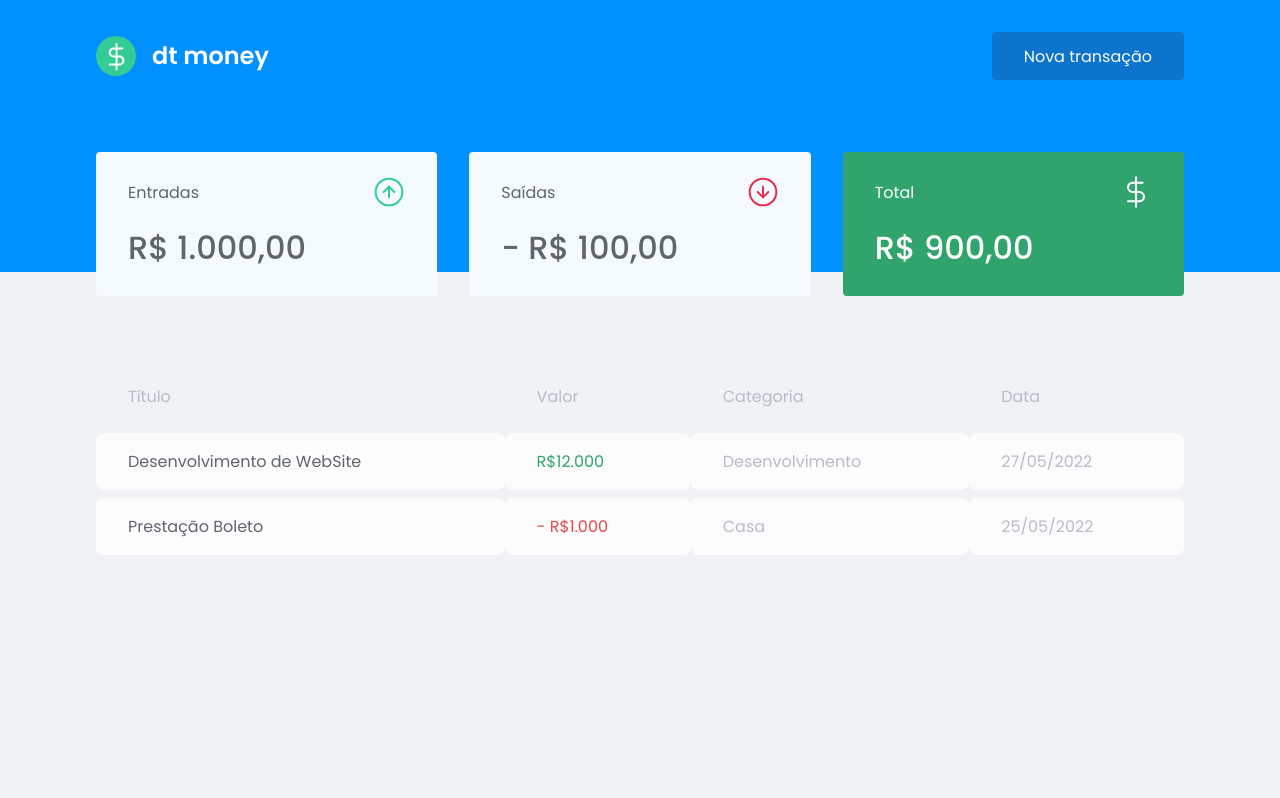
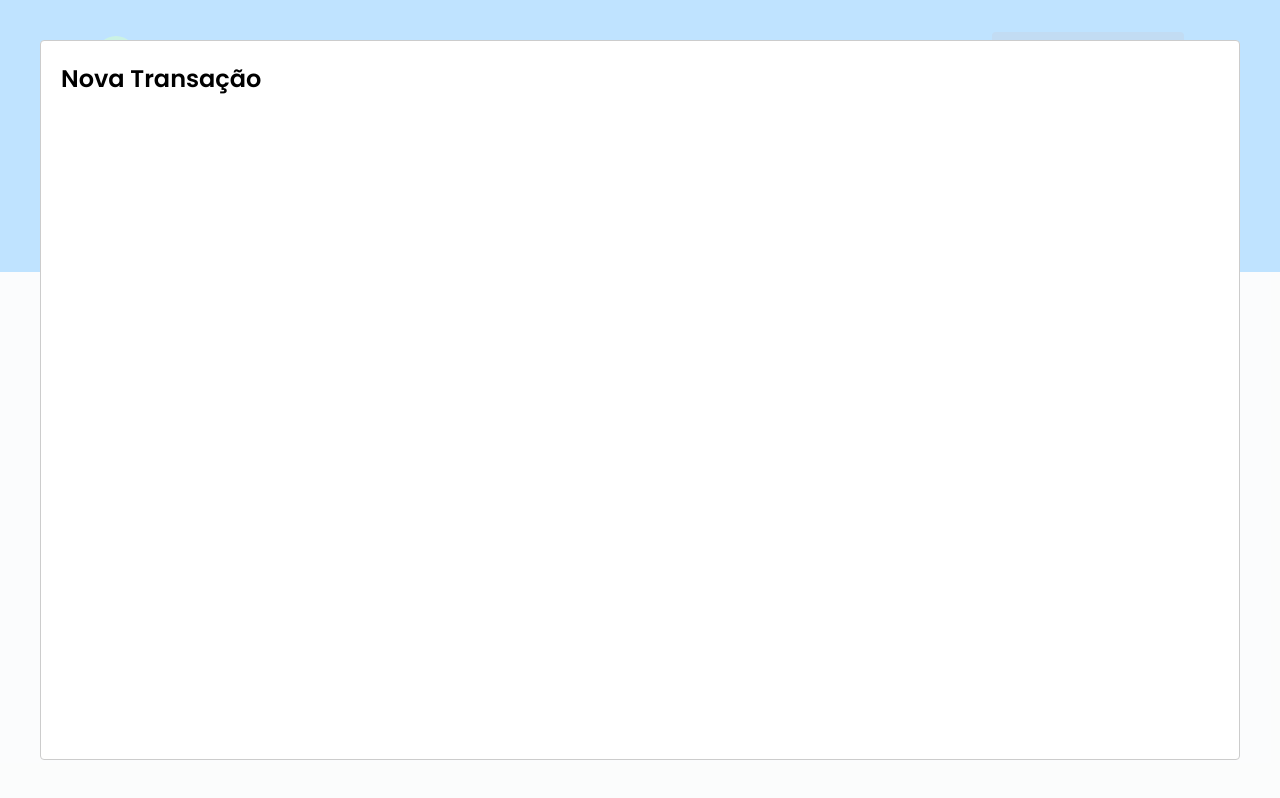
Before and after one commit to gabrieljuniorferrari88/dtmoney, a React (Vite) app: page / in a window 1280 px wide. Both pictures are taken after a click on the button "Nova transação". Built offline with nearby package versions, Linux system fonts and the light colour scheme; no server answers; what miragejs would draw is missing.

Commit message:
created modal

```diff
--- a/package.json
+++ b/package.json
@@ -9,15 +9,18 @@
   },
   "dependencies": {
     "@radix-ui/colors": "^0.1.8",
+    "@radix-ui/react-icons": "^1.1.1",
     "@stitches/react": "^1.2.8",
     "axios": "^0.27.2",
     "react": "^18.0.0",
     "react-dom": "^18.0.0",
+    "react-modal": "^3.15.1",
     "styled-components": "^5.3.5"
   },
   "devDependencies": {
     "@types/react": "^18.0.0",
     "@types/react-dom": "^18.0.0",
+    "@types/react-modal": "^3.13.1",
     "@vitejs/plugin-react": "^1.3.0",
     "miragejs": "^0.1.44",
     "typescript": "^4.6.3",
--- a/src/App.tsx
+++ b/src/App.tsx
@@ -1,13 +1,32 @@
+import { useState } from 'react';
+import Modal from 'react-modal';
 import { Dashboard } from './components/Dashboard';
 import { Header } from './components/Header';
+import { NewTransactionModal } from './components/NewTransactionModal';
 import { globalStyles } from './stitches.config';
 
 globalStyles();
+Modal.setAppElement('#root');
+
 export function App() {
+  const [isNewTransactionModalOpen, setIsNewTransactionModalOpen] =
+    useState(false);
+
+  function handlerOpenNewTransactionModal() {
+    setIsNewTransactionModalOpen(true);
+  }
+  function handlerCloseNewTransactionModal() {
+    setIsNewTransactionModalOpen(false);
+  }
   return (
     <>
-      <Header />
+      <Header onOpenNewTransactionModal={handlerOpenNewTransactionModal} />
       <Dashboard />
+
+      <NewTransactionModal
+        isOpen={isNewTransactionModalOpen}
+        onRequestClose={handlerCloseNewTransactionModal}
+      />
     </>
   );
 }
--- a/src/components/Header/index.tsx
+++ b/src/components/Header/index.tsx
@@ -1,14 +1,18 @@
-import { Container, Content } from './styles';
+import * as S from './styles';
 import logoImg from '../../assets/logo.svg';
-import { Dashboard } from '../Dashboard';
 
-export function Header() {
+interface HeaderProps {
+  onOpenNewTransactionModal: () => void;
+}
+export function Header({ onOpenNewTransactionModal }: HeaderProps) {
   return (
-    <Container>
-      <Content>
+    <S.Container>
+      <S.Content>
         <img src={logoImg} alt="Dt Money" />
-        <button type="button">Nova transação</button>
-      </Content>
-    </Container>
+        <button type="button" onClick={onOpenNewTransactionModal}>
+          Nova transação
+        </button>
+      </S.Content>
+    </S.Container>
   );
 }
--- /dev/null
+++ b/src/components/NewTransactionModal/index.tsx
@@ -0,0 +1,20 @@
+import Modal from 'react-modal';
+import * as S from './styles';
+
+interface NewTransactionModalProps {
+  isOpen: boolean;
+  onRequestClose: () => void;
+}
+
+export function NewTransactionModal({
+  isOpen,
+  onRequestClose,
+}: NewTransactionModalProps) {
+  return (
+    <S.Container>
+      <Modal isOpen={isOpen} onRequestClose={onRequestClose}>
+        <h2>Nova Transação</h2>
+      </Modal>
+    </S.Container>
+  );
+}
--- /dev/null
+++ b/src/components/NewTransactionModal/styles.ts
@@ -0,0 +1,5 @@
+import { styled } from '../../stitches.config';
+
+export const Container = styled('div', {
+  flex: '1',
+});
```
Also changed, not shown: 1 other file (tests, documents, lock files or other folders).
